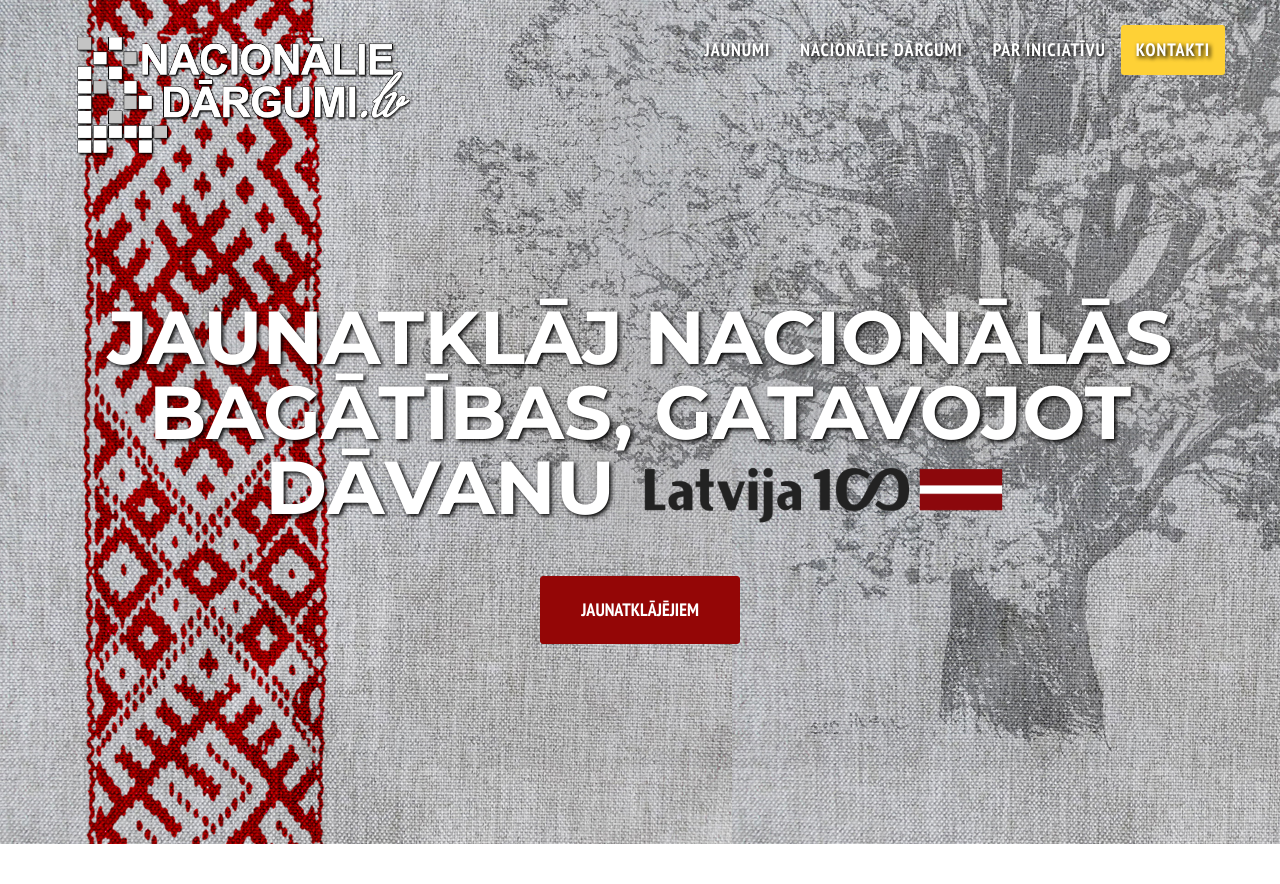
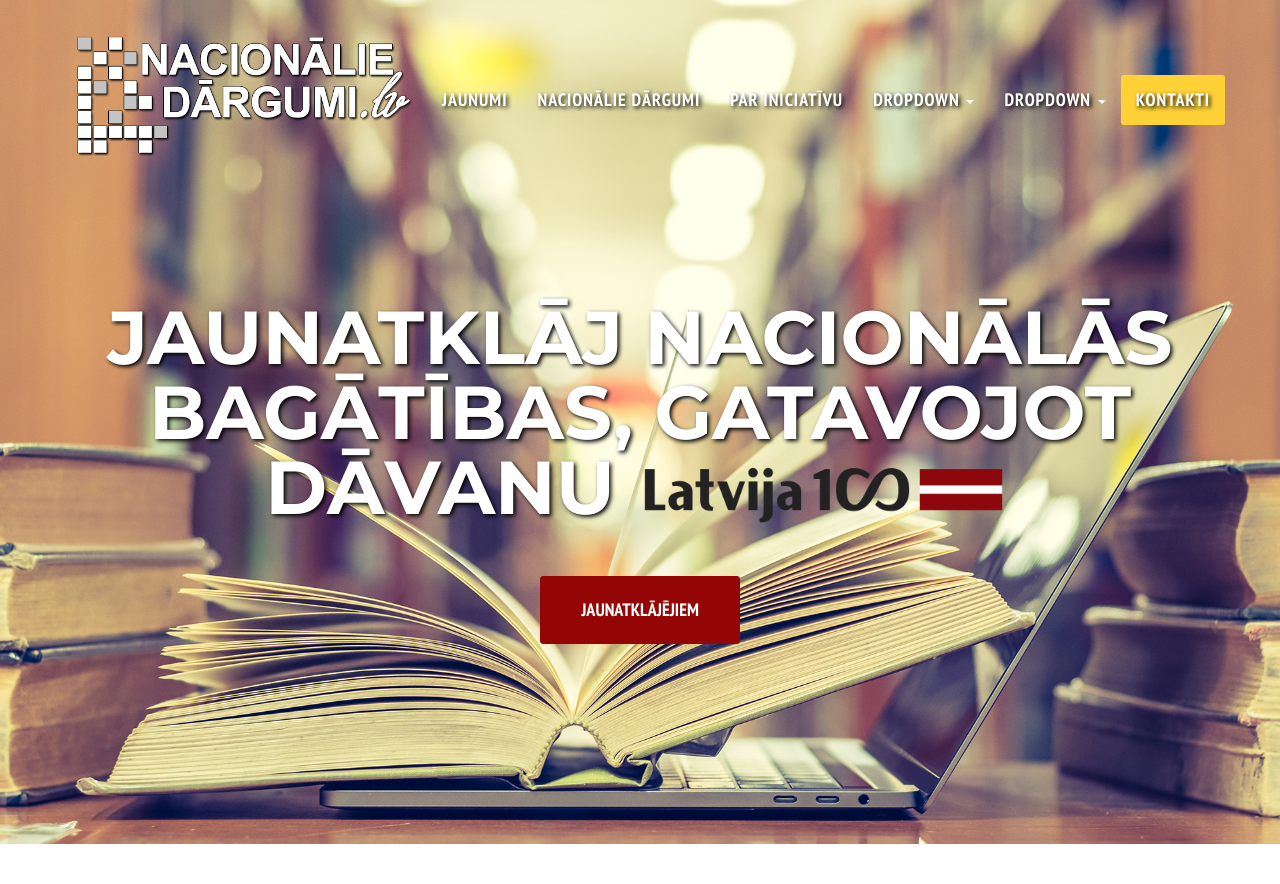
Before and after one commit to agriskalnins/hello-world, a PHP site: page /metodiskiedargumi/index.php in a window 1280 px wide. Shown: the top 884 px of the page. Run offline with PHP 8.4, Linux system fonts and the light colour scheme; data that the repository does not hold is empty; some libraries are stand-ins or nearby versions; some web fonts are replaced.

Commit message:
update 20122018

```diff
--- a/metodiskiedargumi/index.php
+++ b/metodiskiedargumi/index.php
@@ -91,7 +91,8 @@
                     <li>
                         <a class="page-scroll" href="#about">Par iniciatīvu</a>
                     </li>
-                       <!-- <li class="dropdown">
+
+                    <li class="dropdown">
                                 <a class="page-scroll dropdown-toggle" data-toggle="dropdown" role="button" aria-haspopup="true" aria-expanded="false">Dropdown <span class="caret"></span></a>
                                 <ul class="dropdown-menu">
                                     <li><a href="#">Action</a></li>
@@ -99,9 +100,23 @@
                                     <li><a href="#">Something else here</a></li>
                                     <li role="separator" class="divider"></li>
                                     <li><a href="#">Separated link</a></li>
-                                  </ul>-->
+                                  </ul>
+                                </li>
 
                     <li>
+
+                                          <li class="dropdown">
+                                                      <a class="page-scroll dropdown-toggle" data-toggle="dropdown" role="button" aria-haspopup="true" aria-expanded="false">Dropdown <span class="caret"></span></a>
+                                                      <ul class="dropdown-menu">
+                                                          <li><a href="#">Action</a></li>
+                                                          <li><a href="#">Another action</a></li>
+                                                          <li><a href="#">Something else here</a></li>
+                                                          <li role="separator" class="divider"></li>
+                                                          <li><a href="#">Separated link</a></li>
+                                                        </ul>
+                                                      </li>
+
+                                          <li>
                         <a class="page-scroll" href="#contact">Kontakti</a>
                     </li>
                 </ul>
```
Also changed, not shown: metodiskiedargumi/img/header-bg.jpg.
